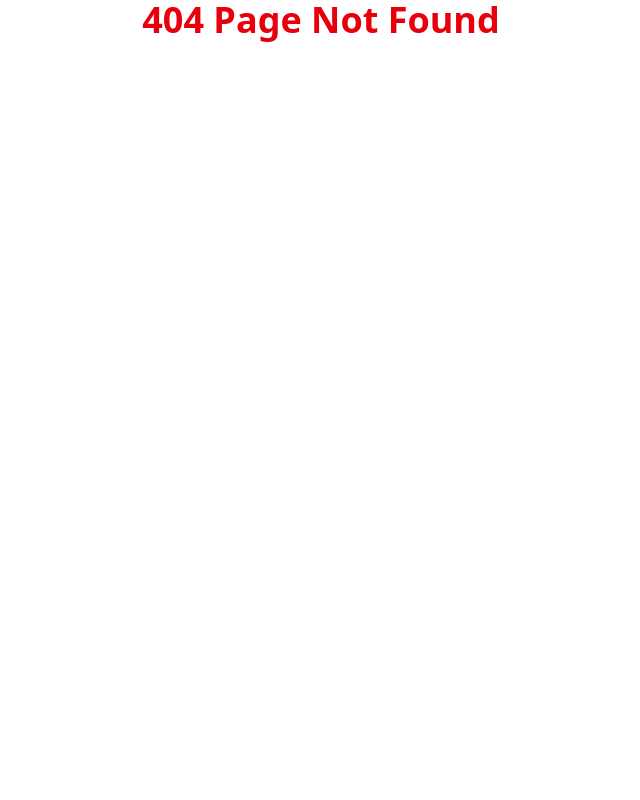
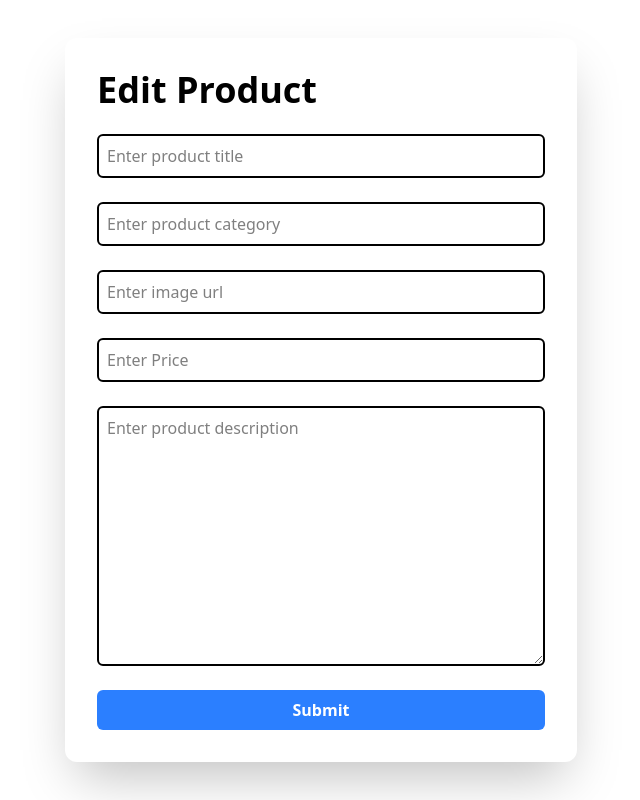
Before and after one commit to sagun-basnet/inc4, a React (Vite) app in the folder react/: page /edit-product/1 in a window 1280 px wide. Before the commit this address had no page. Shown: the whole page, without its empty margins (319-959 px from the left). Built offline with nearby package versions, Linux system fonts and the light colour scheme; no server answers.

Commit message:
delete/put rq

```diff
--- a/react/package.json
+++ b/react/package.json
@@ -14,6 +14,7 @@
     "axios": "^1.13.6",
     "react": "^19.2.0",
     "react-dom": "^19.2.0",
+    "react-icons": "^5.6.0",
     "react-router-dom": "^7.10.1",
     "react-toastify": "^11.0.5",
     "tailwindcss": "^4.1.17"
--- /dev/null
+++ b/react/src/pages/EditProduct.jsx
@@ -0,0 +1,113 @@
+import axios from "axios";
+import React, { useEffect, useState } from "react";
+import { useNavigate, useParams } from "react-router-dom";
+import { toast } from "react-toastify";
+
+const EditProduct = () => {
+  const { id } = useParams();
+  const navigate = useNavigate();
+
+  const init = {
+    title: "",
+    price: "",
+    description: "",
+    image: "",
+    category: "",
+  };
+  const [formData, setFormData] = useState(init);
+
+  const fetchData = async () => {
+    await axios
+      .get(`https://fakestoreapi.com/products/${id}`)
+      .then((res) => {
+        setFormData(res.data);
+      })
+      .catch((err) => {
+        console.log(err);
+      });
+  };
+
+  useEffect(() => {
+    fetchData();
+  }, []);
+
+  const handleChange = (e) => {
+    setFormData((prev) => ({ ...prev, [e.target.name]: e.target.value }));
+  };
+
+  const handleSubmit = async (e) => {
+    e.preventDefault();
+
+    await axios
+      .put(`https://fakestoreapi.com/products/${id}`, formData)
+      .then((res) => {
+        console.log(res);
+        toast.success("Product edited successfully");
+        navigate("/table");
+        setFormData(init);
+      })
+      .catch((err) => {
+        console.log(err);
+        toast.error("Error while adding product");
+      });
+  };
+  return (
+    <div className="grid place-items-center h-screen">
+      <form
+        onSubmit={handleSubmit}
+        action=""
+        className="w-[32rem] flex flex-col p-8 gap-6 shadow-2xl rounded-xl"
+      >
+        <h1 className="text-4xl font-bold">Edit Product</h1>
+        <input
+          onChange={handleChange}
+          type="text"
+          placeholder="Enter product title"
+          className="p-2 rounded-md w-full"
+          name="title"
+          value={formData.title}
+        />
+        <input
+          onChange={handleChange}
+          type="text"
+          placeholder="Enter product category"
+          className="p-2 rounded-md w-full"
+          name="category"
+          value={formData.category}
+        />
+        <input
+          onChange={handleChange}
+          type="text"
+          placeholder="Enter image url"
+          className="p-2 rounded-md w-full"
+          name="image"
+          value={formData.image}
+        />
+        <input
+          onChange={handleChange}
+          type="number"
+          placeholder="Enter Price"
+          className="p-2 rounded-md w-full"
+          name="price"
+          value={formData.price}
+        />
+        <textarea
+          onChange={handleChange}
+          className="p-2 rounded-md w-full border-2"
+          rows={10}
+          placeholder="Enter product description"
+          name="description"
+          value={formData.description}
+        ></textarea>
+        <button
+          type="submit"
+          className="font-bold cursor-pointer text-white w-full p-2 rounded-md bg-blue-500"
+        >
+          Submit
+        </button>
+      </form>
+    </div>
+  );
+};
+
+export default EditProduct;
--- /dev/null
+++ b/react/src/pages/Table.jsx
@@ -0,0 +1,101 @@
+import axios from "axios";
+import { useEffect, useState } from "react";
+import { MdEditSquare } from "react-icons/md";
+import { FaTrash } from "react-icons/fa";
+import { toast } from "react-toastify";
+import { Link } from "react-router-dom";
+
+const Table = () => {
+  const [data, setData] = useState([]);
+
+  const fetchData = async () => {
+    await axios
+      .get("https://fakestoreapi.com/products")
+      .then((res) => {
+        setData(res.data);
+      })
+      .catch((err) => {
+        console.log(err);
+      });
+  };
+
+  useEffect(() => {
+    fetchData();
+  }, []);
+
+  const handleDelete = async (id) => {
+    await axios
+      .delete(`https://fakestoreapi.com/products/${id}`)
+      .then((res) => {
+        console.log(res);
+        toast.success("Product deleted successfully");
+      })
+      .catch((err) => {
+        console.log(err);
+      });
+  };
+
+  return (
+    <div className="relative overflow-x-auto bg-neutral-primary-soft shadow-xs rounded-base border border-default">
+      <table className="w-full text-sm text-left rtl:text-right text-body">
+        <thead className="bg-neutral-secondary-soft border-b border-default">
+          <tr>
+            <th scope="col" className="px-6 py-3 font-medium">
+              Image
+            </th>
+            <th scope="col" className="px-6 py-3 font-medium">
+              Product name
+            </th>
+            <th scope="col" className="px-6 py-3 font-medium">
+              Description
+            </th>
+            <th scope="col" className="px-6 py-3 font-medium">
+              Category
+            </th>
+            <th scope="col" className="px-6 py-3 font-medium">
+              Price {"(Rs)"}
+            </th>
+            <th scope="col" className="px-6 py-3 font-medium">
+              Action
+            </th>
+          </tr>
+        </thead>
+        <tbody>
+          {data?.map((item, index) => {
+            return (
+              <tr
+                key={index}
+                className="odd:bg-neutral-primary even:bg-neutral-secondary-soft border-b border-default"
+              >
+                <th scope="row" className="px-6 py-4 ">
+                  <img src={item.image} alt="" className="h-10 w-10" />
+                </th>
+                <td className="px-6 py-4 ">{item.title}</td>
+                <td className="px-6 py-4">
+                  {item.description.slice(0, 60)}...
+                </td>
+                <td className="px-6 py-4">{item.category}</td>
+                <td className="px-6 py-4">{item.price}</td>
+                <td className="px-6 py-4 flex gap-4">
+                  <Link to={`/edit-product/${item.id}`}>
+                    <button className="p-2 px-4 bg-blue-500 rounded-md cursor-pointer">
+                      <MdEditSquare />
+                    </button>
+                  </Link>
+                  <button
+                    onClick={() => handleDelete(item.id)}
+                    className="p-2 px-4 bg-red-500 rounded-md cursor-pointer"
+                  >
+                    <FaTrash />
+                  </button>
+                </td>
+              </tr>
+            );
+          })}
+        </tbody>
+      </table>
+    </div>
+  );
+};
+
+export default Table;
```
Also changed, not shown: react/src/App.jsx (+10 -0 lines), 1 other file (tests, documents, lock files or other folders).
